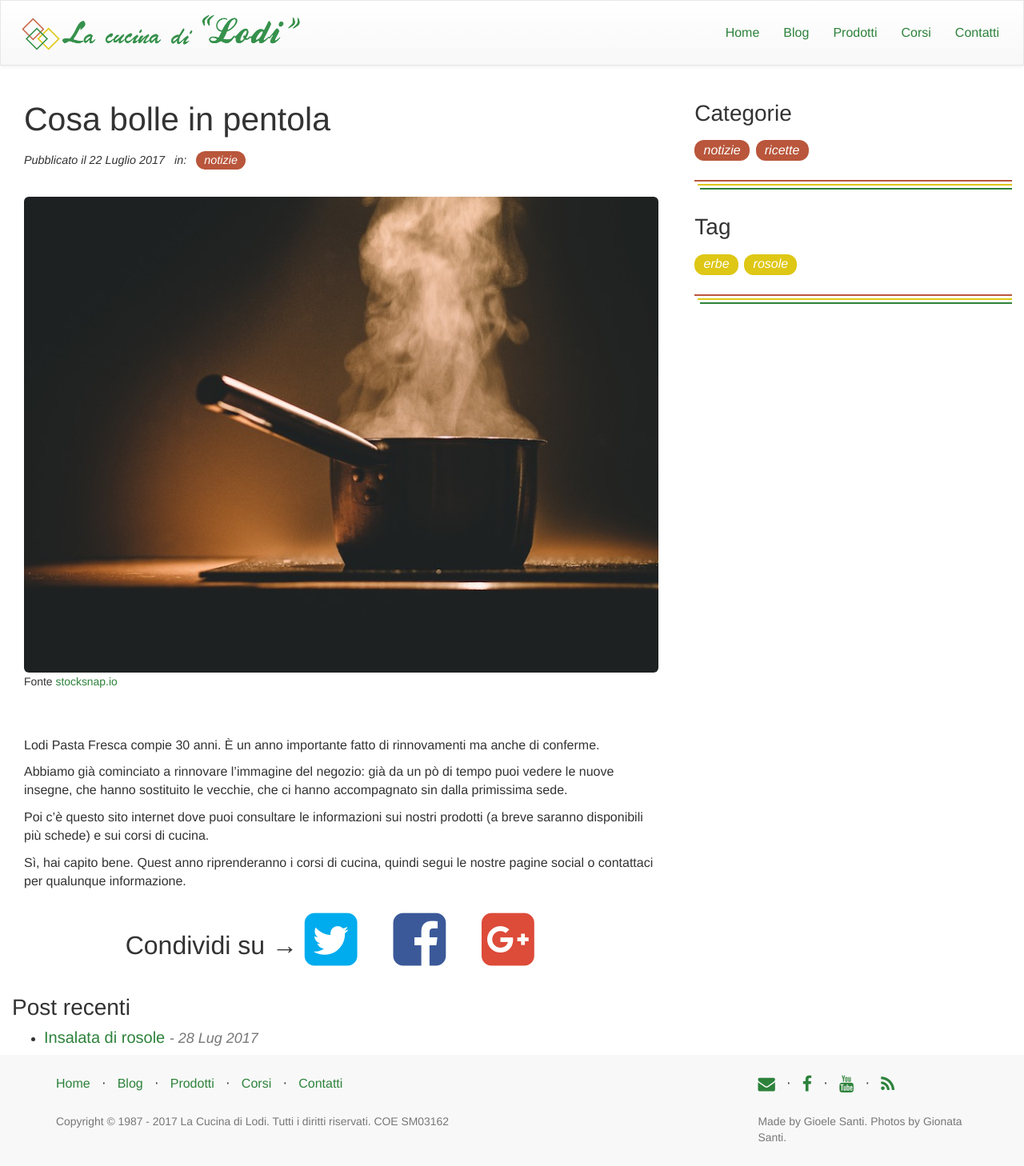
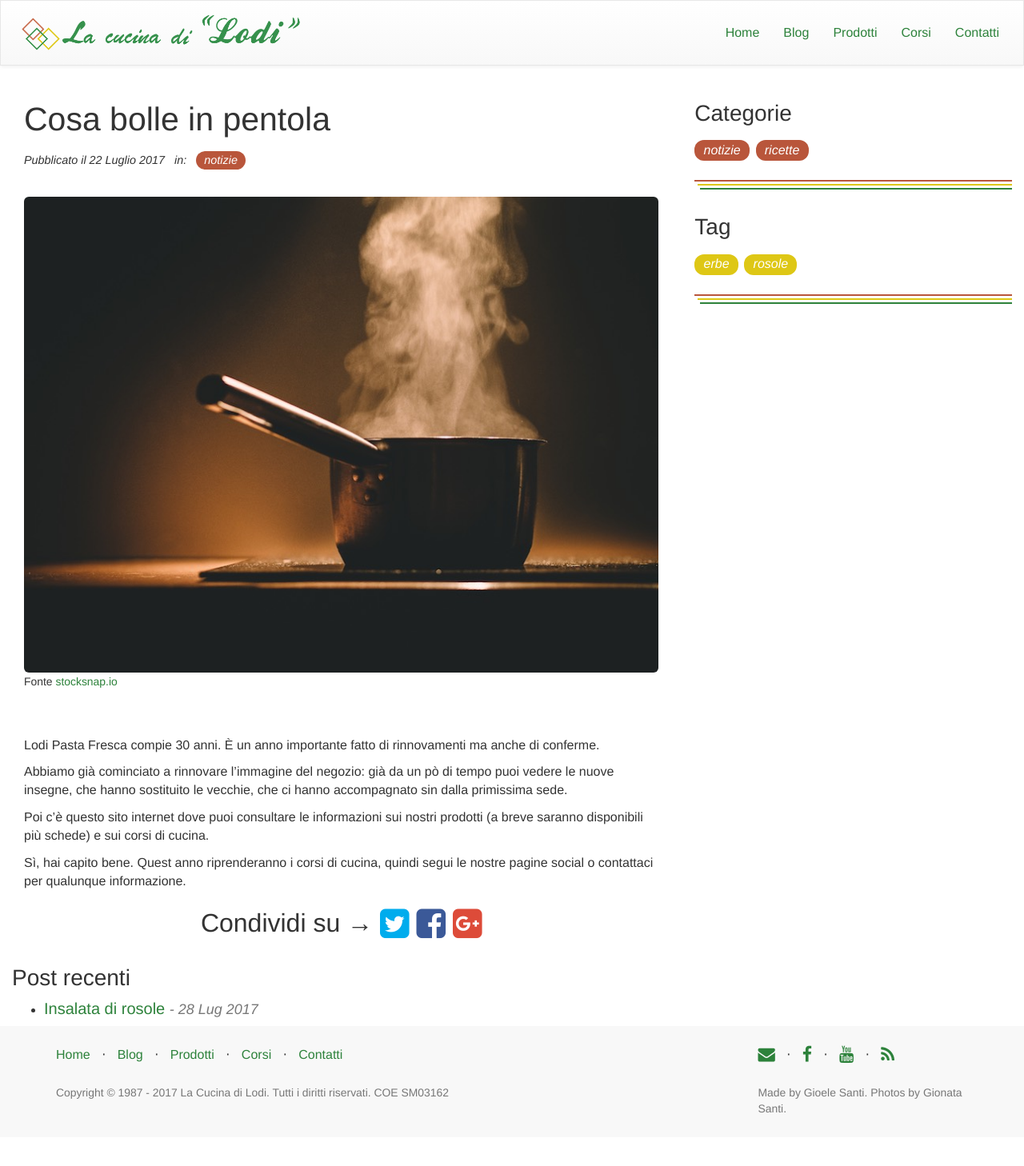
Before and after one commit to gioele-santi/cucina-di-lodi.github.io, a Jekyll site: the page built from _posts/2017-07-23-cosa-bolle-in-pentola.markdown, in a window 1280 px wide. Shown: the whole page at 80% size. Built offline with Jekyll 4.4.1, drawn with Linux system fonts in a browser that asks for light colours; nearby versions of some CDN libraries; after the commit the page ends 1422 px from its top, so only the background shows below that.

Commit message:
Fixed share button size
Removed class that increased size

```diff
--- a/_includes/share-page.html
+++ b/_includes/share-page.html
@@ -1,15 +1,15 @@
 <div class="share-page">
     Condividi su &rarr;
 
-    <a href="https://twitter.com/intent/tweet?text={{ page.title }}&url={{ site.url }}{{ page.url }}&via={{ site.twitter_username }}&related={{ site.twitter_username }}" rel="nofollow" target="_blank" title="Share on Twitter" class="icon icon-twitter-sign">
+    <a href="https://twitter.com/intent/tweet?text={{ page.title }}&url={{ site.url }}{{ page.url }}&via={{ site.twitter_username }}&related={{ site.twitter_username }}" rel="nofollow" target="_blank" title="Share on Twitter" class="icon-twitter-sign">
         <i class="fa fa-twitter-square fa-lg"></i>
     </a>
 
-    <a href="https://facebook.com/sharer.php?u={{ site.url }}{{ page.url }}" rel="nofollow" target="_blank" title="Share on Facebook" class="icon icon-facebook-sign">
+    <a href="https://facebook.com/sharer.php?u={{ site.url }}{{ page.url }}" rel="nofollow" target="_blank" title="Share on Facebook" class="icon-facebook-sign">
         <i class="fa fa-facebook-square fa-lg"></i>
     </a>
 
-    <a href="https://plus.google.com/share?url={{ site.url }}{{ page.url }}" rel="nofollow" target="_blank" title="Share on Google+" class="icon icon-google-plus-sign">
+    <a href="https://plus.google.com/share?url={{ site.url }}{{ page.url }}" rel="nofollow" target="_blank" title="Share on Google+" class="icon-google-plus-sign">
         <i class="fa fa-google-plus-square fa-lg"></i>
     </a>
 </div>
```
